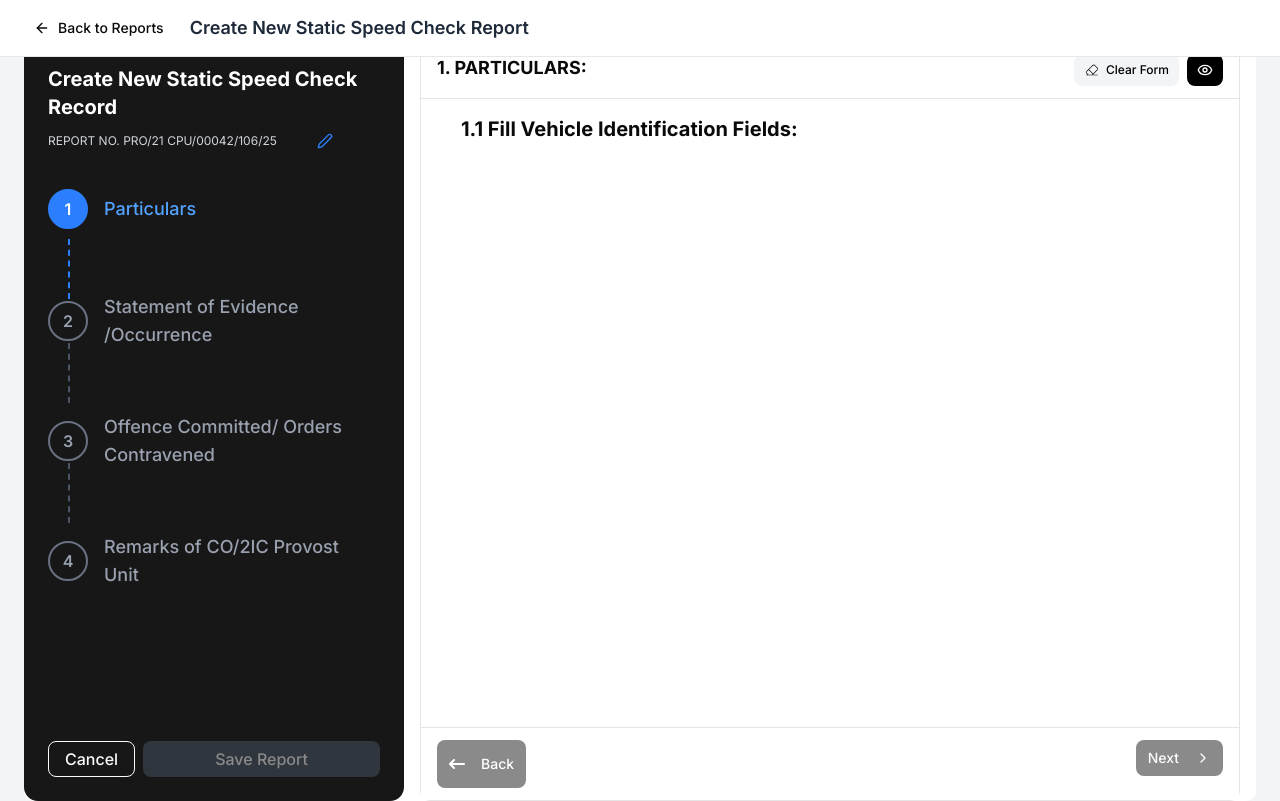
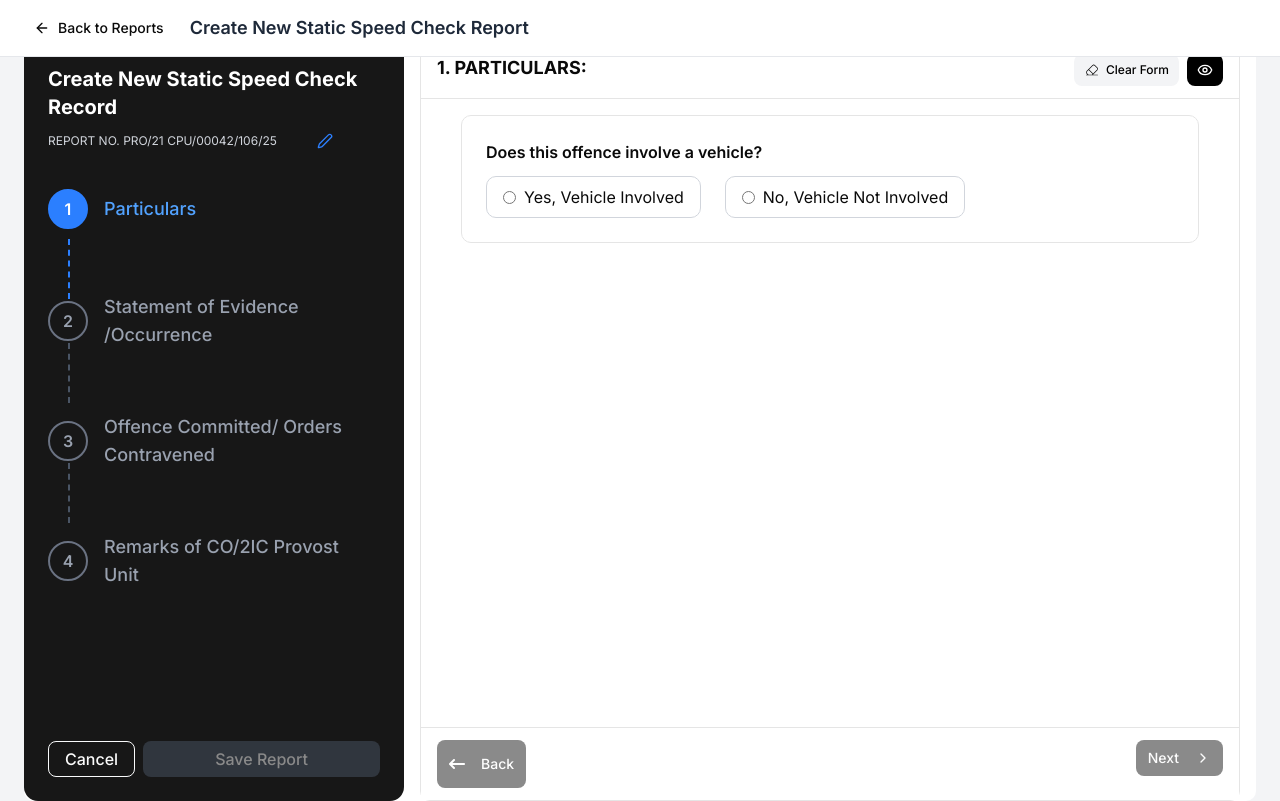
Before and after one commit to mr-Dev-Anshu/army-project, a Next.js app: page /static-speed-check-reports in a window 1280 px wide. Both pictures are taken after typing "Sample", "2020-01-15" into the empty fields and a click on the button "Add New". Built offline with nearby package versions, Linux system fonts and the light colour scheme; no server answers; the database is empty.

Commit message:
fix static form

```diff
--- a/src/common/component/staticSpeedForm/steps/Step1.tsx
+++ b/src/common/component/staticSpeedForm/steps/Step1.tsx
@@ -1,8 +1,14 @@
 "use client";
 
+import { useForm } from "@/context/FormContext";
 import VehicleDetailsForm from "@/common/component/VehicleDetailsForm";
+import VehiclePrimaryQuestion from "@/common/component/VehiclePrimaryQuestion";
 
 export default function StaticSpeedStep1Particulars() {
+  const { state, dispatch } = useForm();
+
+  const vehicleStatus = state.formData.staticSpeed.vehicleInvolved;
+
   return (
     <div
       className="
@@ -14,6 +20,21 @@ export default function StaticSpeedStep1Particulars() {
         overflow-y-auto
       "
     >
+      {/* 🔹 PRIMARY QUESTION (MISSING PART) */}
+      <VehiclePrimaryQuestion
+        title="Does this offence involve a vehicle?"
+        vehicleStatus={vehicleStatus}
+        setVehicleStatus={(v) =>
+          dispatch({
+            type: "SET_PATH",
+            path: "formData.staticSpeed.vehicleInvolved",
+            value: v,
+          })
+        }
+      />
+
+      {/* 🔹 VEHICLE DETAILS */}
+      {vehicleStatus === "yes" && (
         <div
           className="
             w-full
@@ -25,10 +46,14 @@ export default function StaticSpeedStep1Particulars() {
           "
         >
           <div className="w-full">
-        <h1 className="text-xl font-bold mb-4"> 1.1 Fill Vehicle Identification Fields:</h1>
+            <h1 className="text-xl font-bold mb-4">
+              1.1 Fill Vehicle Identification Fields:
+            </h1>
+
             <VehicleDetailsForm scope="static" />
           </div>
         </div>
+      )}
     </div>
   );
 }
```
Lines whose indentation alone changed are shown as unchanged.
